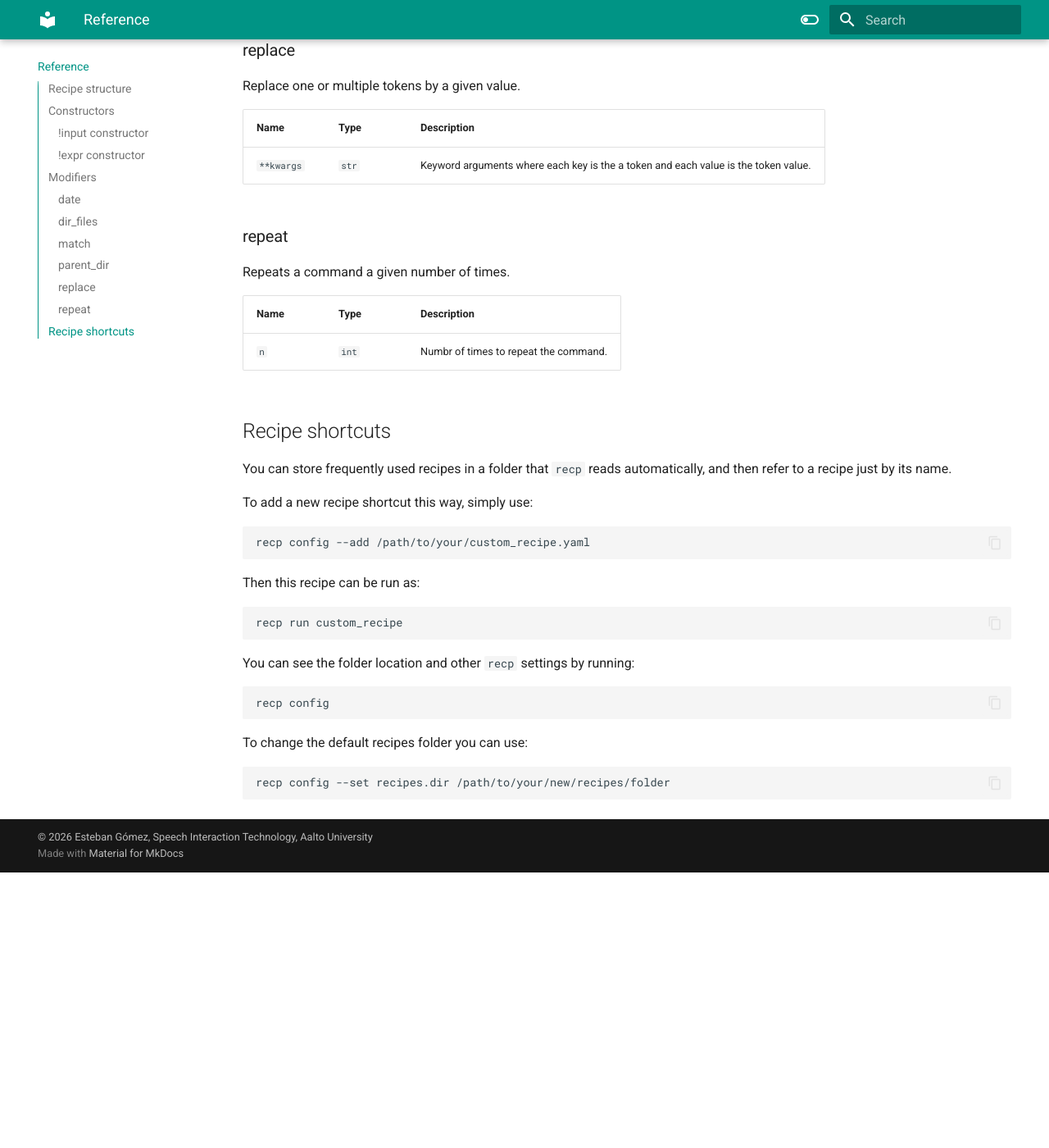
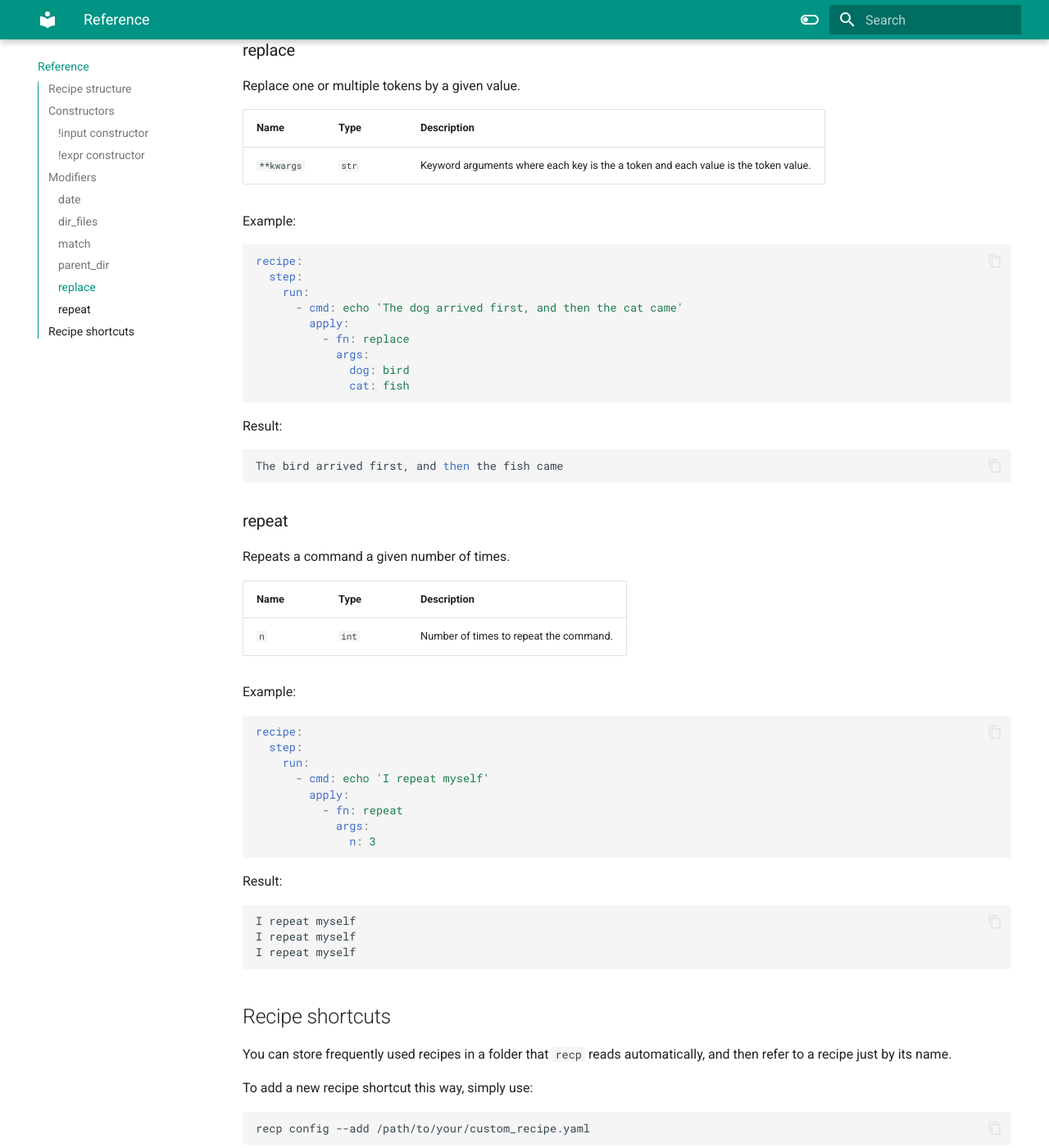
Before and after one commit to eagomez2/recp, an MkDocs documentation site: the page built from docs/reference.md, in a window 1280 px wide and 1400 px high, scrolled down 7971 px. Shown: the whole window at 82% size. Built offline with MkDocs 1.6.1 and Material for MkDocs 9.7.7, drawn with Linux system fonts in a browser that asks for light colours; comment, search, counter and statistics services are not loaded; before the commit the page ends 9035 px from its top, so only the background shows below that.

Commit message:
Update docs

````diff
--- a/docs/reference.md
+++ b/docs/reference.md
@@ -329,12 +329,49 @@ Replace one or multiple tokens by a given value.
 |-------------|--------|------------------------------------------------------------------------------------|
 | `**kwargs`  | `str`  | Keyword arguments where each key is the a token and each value is the token value. |
 
+Example:
+```yaml
+recipe:
+  step:
+    run:
+      - cmd: echo 'The dog arrived first, and then the cat came'
+        apply:
+          - fn: replace
+            args:
+              dog: bird
+              cat: fish
+```
+
+Result:
+```bash
+The bird arrived first, and then the fish came
+```
+
 ### repeat
 Repeats a command a given number of times.
 
-| Name | Type   | Description                           |
-|------|--------|---------------------------------------|
-| `n`  | `int`  | Numbr of times to repeat the command. |
+| Name | Type   | Description                            |
+|------|--------|----------------------------------------|
+| `n`  | `int`  | Number of times to repeat the command. |
+
+Example:
+```yaml
+recipe:
+  step:
+    run:
+      - cmd: echo 'I repeat myself'
+        apply:
+          - fn: repeat
+            args:
+              n: 3
+```
+
+Result:
+```bash
+I repeat myself
+I repeat myself
+I repeat myself
+```
 
 ## Recipe shortcuts
 You can store frequently used recipes in a folder that `recp` reads automatically, and then refer to a recipe just by its name.
````
Also changed, not shown: 1 other file.
